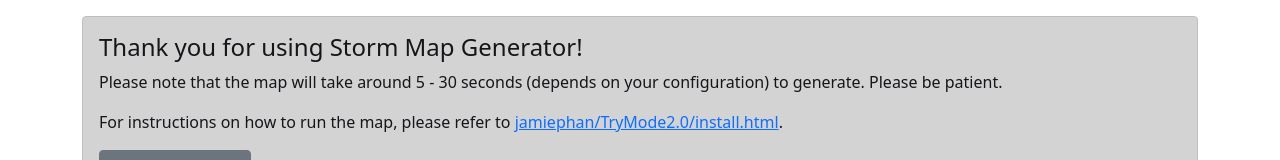
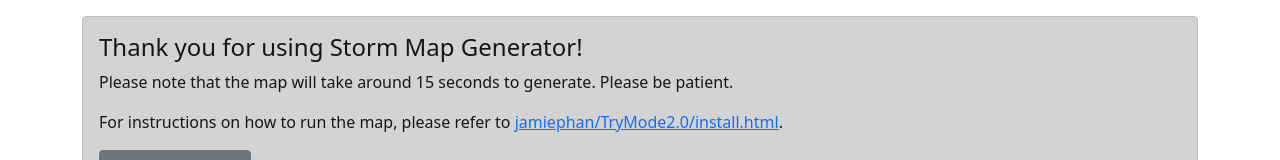
Before and after one commit to jamiephan/HeroesOfTheStorm_StormMapGenerator, a React (Create React App) app in the folder client/: page / in a window 1280 px wide. Shown: the part 747-907 px from the top of the page. Built offline with nearby package versions, Linux system fonts and the light colour scheme; no server answers.

Commit message:
Updated time to generate

```diff
--- a/client/src/components/ThankYouBox.js
+++ b/client/src/components/ThankYouBox.js
@@ -11,7 +11,7 @@ export default function BottomSection() {
         Thank you for using Storm Map Generator!
       </Alert.Heading>
       <p>
-        Please note that the map will take around 5 - 30 seconds (depends on your configuration) to generate. Please be patient.
+        Please note that the map will take around 15 seconds to generate. Please be patient.
       </p>
       <p>
         For instructions on how to run the map, please refer to <a href="https://jamiephan.github.io/HeroesOfTheStorm_TryMode2.0/install.html" target="_blank" rel="noreferrer">jamiephan/TryMode2.0/install.html</a>.
```
